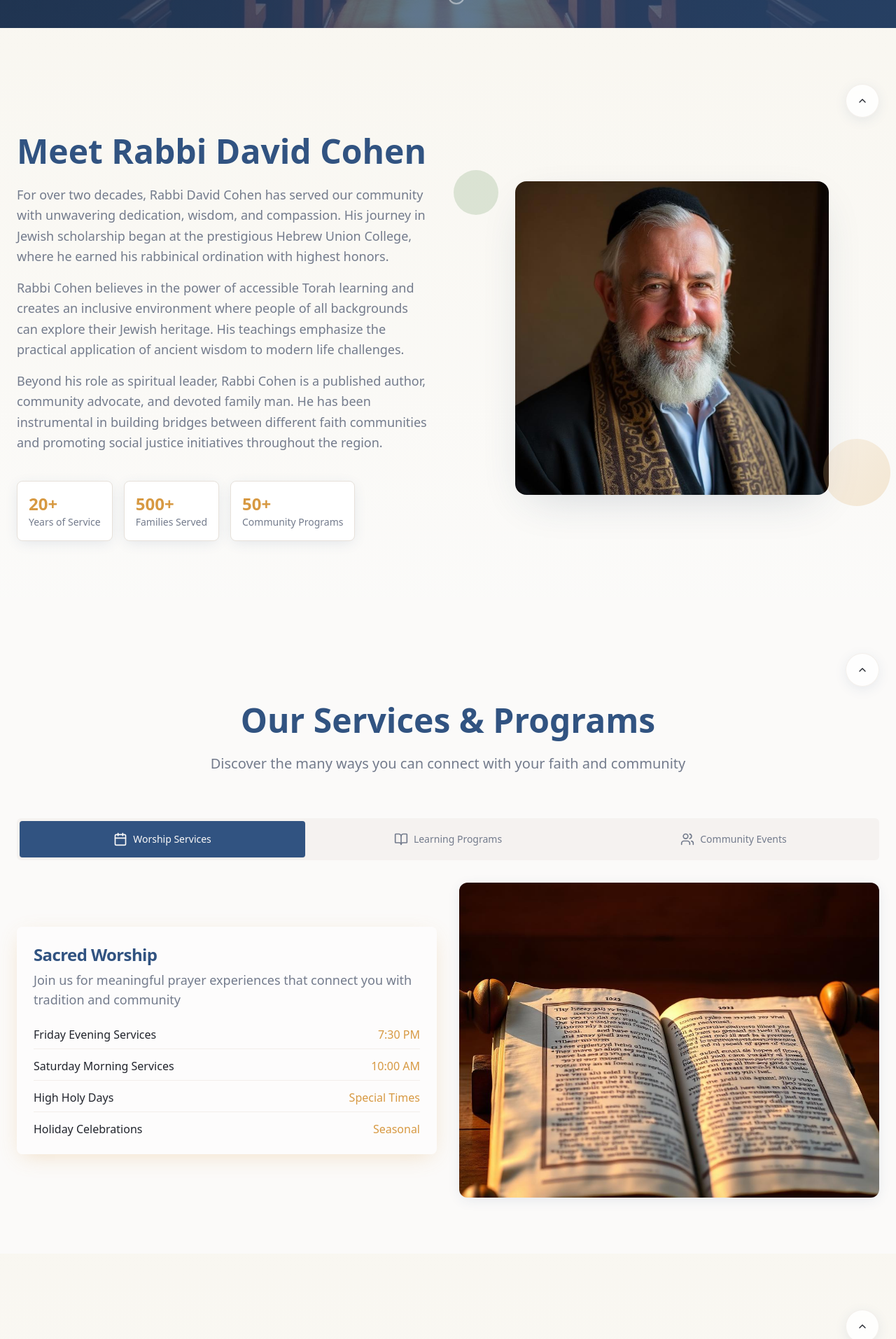
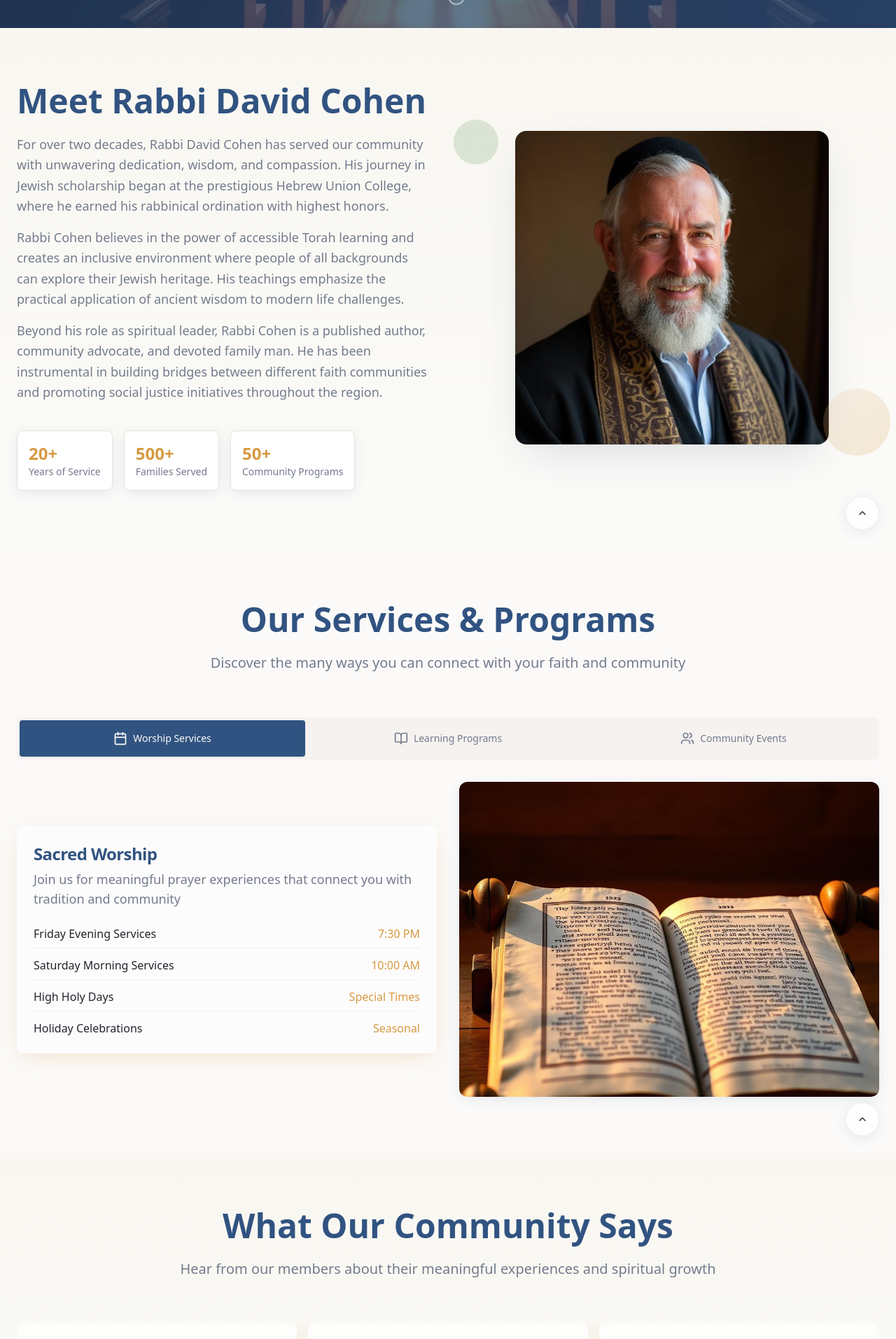
Before and after one commit to OriMelamed/rabai-story-hub, a React (Vite) app: page / in a window 1280 px wide. Shown: the part 760-2673 px from the top of the page at 70% size. Built offline with nearby package versions, Linux system fonts and the light colour scheme.

Commit message:
Move back to top button
Move the "Back to Top" button to the bottom right corner of the page.

```diff
--- a/src/components/AboutSection.tsx
+++ b/src/components/AboutSection.tsx
@@ -3,11 +3,9 @@ import { BackToTopButton } from "@/components/ui/BackToTopButton";
 
 export const AboutSection = () => {
   return (
-    <section id="about" className="py-20 subtle-gradient">
+    <section id="about" className="relative py-20 subtle-gradient">
+      <BackToTopButton />
       <div className="max-w-7xl mx-auto px-6">
-        <div className="flex justify-end mb-6">
-          <BackToTopButton />
-        </div>
         <div className="grid lg:grid-cols-2 gap-12 items-center">
           {/* Text Content */}
           <div className="space-y-6 animate-fade-in">
--- a/src/components/ContactSection.tsx
+++ b/src/components/ContactSection.tsx
@@ -35,11 +35,9 @@ export const ContactSection = () => {
   };
 
   return (
-    <section id="contact" className="py-20 bg-background">
+    <section id="contact" className="relative py-20 bg-background">
+      <BackToTopButton />
       <div className="max-w-7xl mx-auto px-6">
-        <div className="flex justify-end mb-6">
-          <BackToTopButton />
-        </div>
         <div className="text-center mb-16">
           <h2 className="text-4xl md:text-5xl font-bold text-primary mb-6">
             Get in Touch
--- a/src/components/ServicesSection.tsx
+++ b/src/components/ServicesSection.tsx
@@ -8,11 +8,9 @@ import studyGroup from "@/assets/study-group.jpg";
 
 export const ServicesSection = () => {
   return (
-    <section id="services" className="py-20 bg-background">
+    <section id="services" className="relative py-20 bg-background">
+      <BackToTopButton />
       <div className="max-w-7xl mx-auto px-6">
-        <div className="flex justify-end mb-6">
-          <BackToTopButton />
-        </div>
         <div className="text-center mb-16">
           <h2 className="text-4xl md:text-5xl font-bold text-primary mb-6">
             Our Services & Programs
--- a/src/components/TestimonialsSection.tsx
+++ b/src/components/TestimonialsSection.tsx
@@ -43,11 +43,9 @@ const testimonials = [
 
 export const TestimonialsSection = () => {
   return (
-    <section id="testimonials" className="py-20 subtle-gradient">
+    <section id="testimonials" className="relative py-20 subtle-gradient">
+      <BackToTopButton />
       <div className="max-w-7xl mx-auto px-6">
-        <div className="flex justify-end mb-6">
-          <BackToTopButton />
-        </div>
         <div className="text-center mb-16">
           <h2 className="text-4xl md:text-5xl font-bold text-primary mb-6">
             What Our Community Says
--- a/src/components/ui/BackToTopButton.tsx
+++ b/src/components/ui/BackToTopButton.tsx
@@ -11,7 +11,7 @@ export const BackToTopButton = () => {
       onClick={scrollToTop}
       variant="outline"
       size="icon"
-      className="rounded-full bg-card/80 backdrop-blur-sm border-border/50 hover:bg-accent/80 transition-all duration-300 shadow-soft h-12 w-12"
+      className="absolute bottom-6 right-6 rounded-full bg-card/80 backdrop-blur-sm border-border/50 hover:bg-accent/80 transition-all duration-300 shadow-soft h-12 w-12 z-10"
       aria-label="Back to top"
     >
       <ChevronUp className="h-5 w-5" />
```
